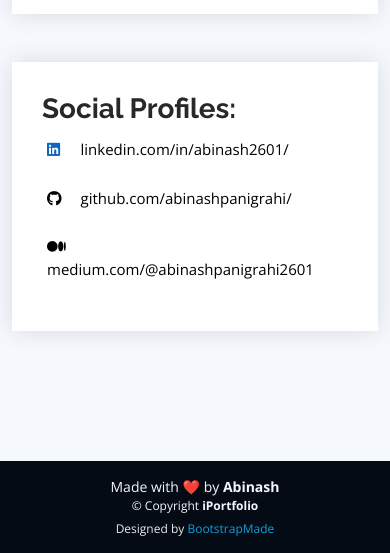
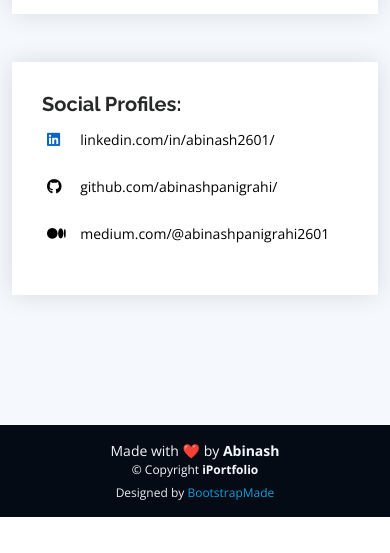
Before and after one commit to abinashpanigrahi/abinashpanigrahi.github.io, a plain HTML site: page index.html in a window 390 px wide. Shown: the part 7947-8500 px from the top of the page. After the commit the page ends 8464 px from the top, so only its background shows below. Drawn offline with nearby package versions, Linux system fonts and the light colour scheme.

Commit message:
made font changes. completed. done.

```diff
--- a/assets/css/style.css
+++ b/assets/css/style.css
@@ -1082,12 +1082,12 @@ section {
   width: 10%;
 }
 
-.connect-with-me h1{
+.connect-with-me h3{
   font-weight: bold;
 }
 
 .connect-with-me p{
-  font-size: 28px;
+  font-size: 24px;
   width: 100%;
   /* border: 1px solid red; */
   padding: 5px;
@@ -1124,12 +1124,15 @@ section {
 }
 
 @media (max-width: 768px) {
+  .connect-with-me h3{
+    font-size: 20px;
+  }
   .connect-with-me p a i{
     font-size: 15px;
     margin-right: 0px;
   }
   .connect-with-me p{
-    font-size: 15px;
+    font-size: 14px;
   }
 }
 
--- a/index.html
+++ b/index.html
@@ -613,7 +613,7 @@
             <form action="forms/contact.php" method="post" role="form" class="php-email-form">
 
               <div class="connect-with-me">
-                <h1>Social Profiles:</h1>
+                <h3>Social Profiles:</h3>
                 <p>
                   <a href="https://www.linkedin.com/in/abinash2601/" target="_blank">
                     <i class="fa-brands fa-linkedin" id="connect-linkedin"></i>
```
